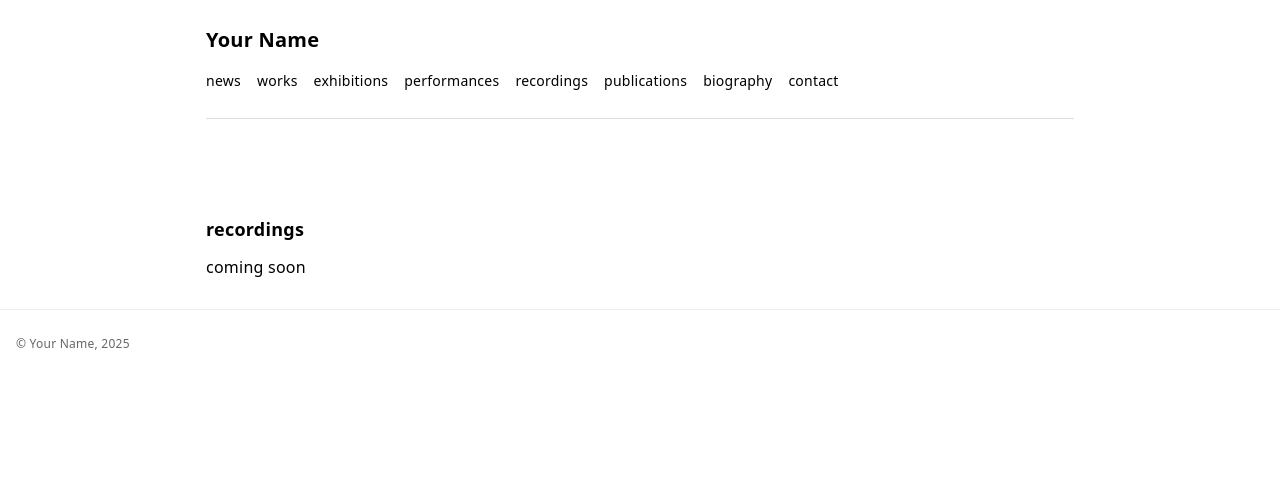
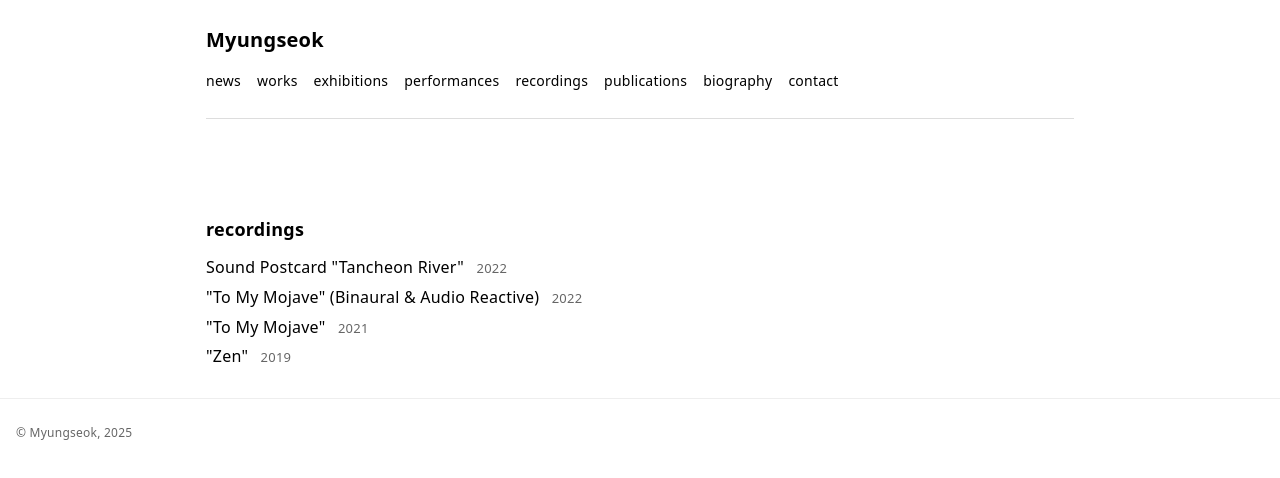
Before and after one commit to hearenzo/hearenzo.github.io, a plain HTML site: page recordings/index.html in a window 1280 px wide. Drawn offline with Linux system fonts and the light colour scheme.

Commit message:
Add files via upload

```diff
--- a/recordings/index.html
+++ b/recordings/index.html
@@ -1,14 +1,15 @@
 <!doctype html>
-<html lang="ko">
+<html lang="en">
 <head>
   <meta charset="utf-8" />
   <meta name="viewport" content="width=device-width, initial-scale=1" />
-  <title>Your Name — recordings</title>
+  <title>Myungseok — recordings</title>
+  <meta name="description" content="Myungseok — minimalist portfolio. News, works, exhibitions, performances, recordings, publications, biography, contact." />
   <link rel="stylesheet" href="../assets/css/styles.css" />
 </head>
 <body>
   <header class="container">
-    <h1><a href="/">Your Name</a></h1>
+    <h1><a href="/">Myungseok</a></h1>
     <nav>
       <ul>
         <li><a href="/">news</a></li>
@@ -24,9 +25,14 @@
     <hr />
   </header>
   <main class="container">
-    <h2>recordings</h2>
-<ul class='list'><li>coming soon</li></ul>
+  <h2>recordings</h2>
+<ul class='list'>
+<li><a href="/works/sound-postcard-tancheon-2022.html">Sound Postcard &quot;Tancheon River&quot;</a> <span class="meta">2022</span></li>
+<li><a href="/works/to-my-mojave-binaural-2022.html">&quot;To My Mojave&quot; (Binaural &amp; Audio Reactive)</a> <span class="meta">2022</span></li>
+<li><a href="/works/to-my-mojave-2021.html">&quot;To My Mojave&quot;</a> <span class="meta">2021</span></li>
+<li><a href="/works/zen-2019.html">&quot;Zen&quot;</a> <span class="meta">2019</span></li>
+</ul>
   </main>
-  <footer class="footer">© Your Name, 2025</footer>
+  <footer class="footer">© Myungseok, 2025</footer>
 </body>
 </html>
```
